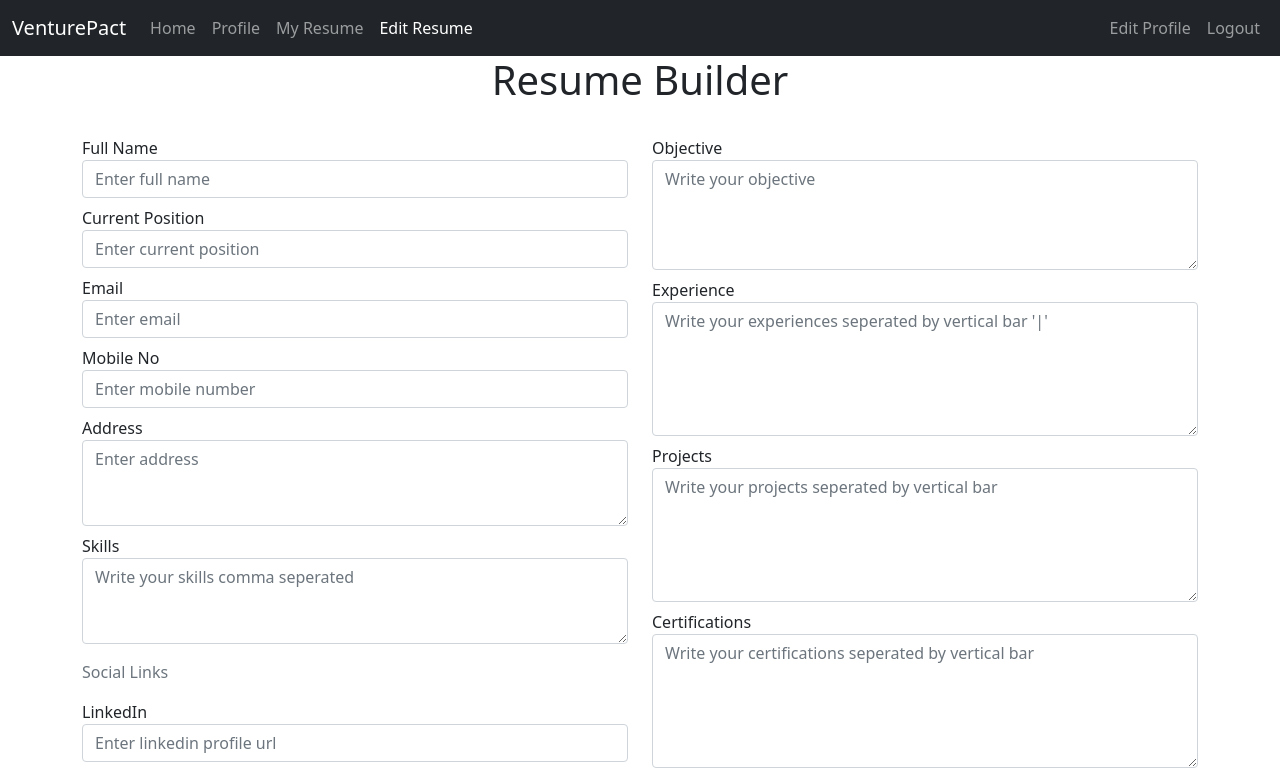
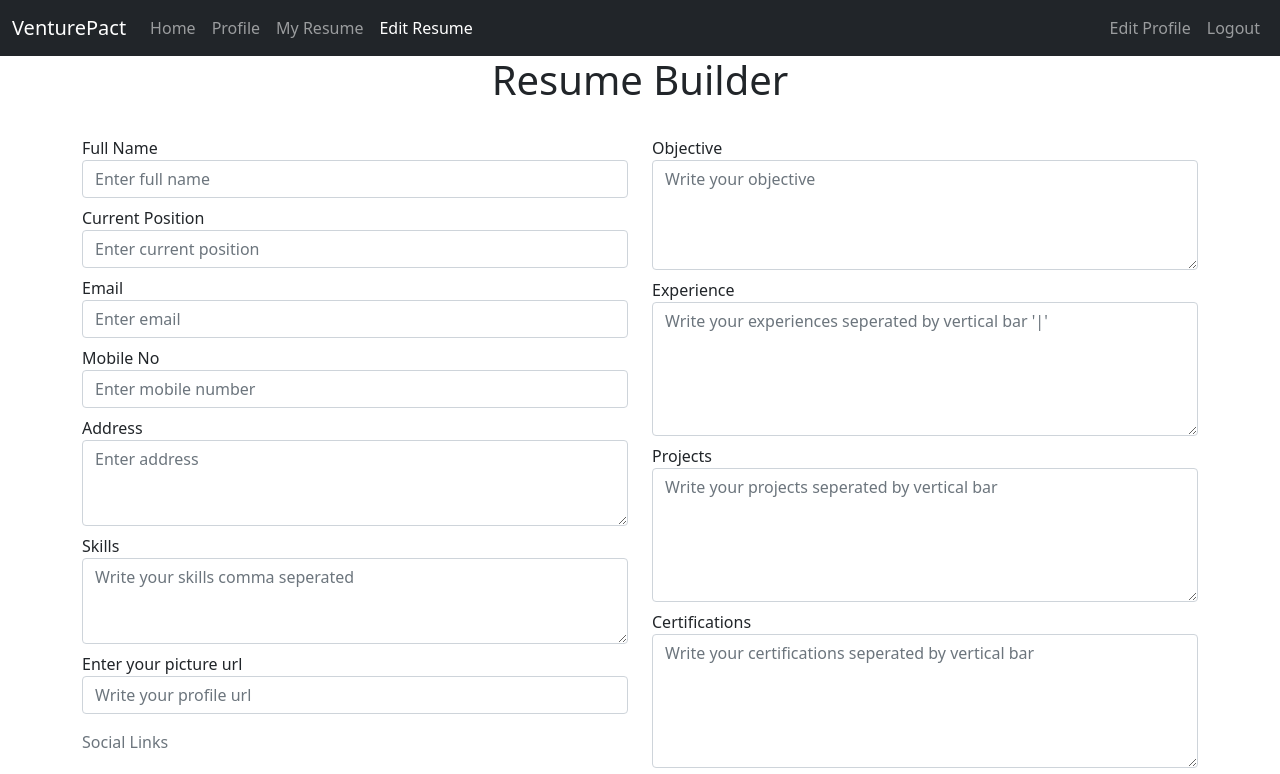
Before and after one commit to heysaurabhkumar/authentication-frontend, an Angular app: page /resume in a window 1280 px wide. Shown: the top 774 px of the page. Built offline with nearby package versions, Linux system fonts and the light colour scheme; no server answers; sample sign-in values are in the browser's storage.

Commit message:
profile pic input added

```diff
--- a/src/app/resume-form/resume-form.component.html
+++ b/src/app/resume-form/resume-form.component.html
@@ -31,10 +31,10 @@
                 <label for="skillsInput">Skills</label>
                 <textarea id="skillsInput" formControlName="skills" rows="3" class="form-control" placeholder="Write your skills comma seperated"></textarea>
             </div>
-            <!-- <div class="form-group mt-2">
-                <label for="profileInput">Select your profile image</label>
-                <input type="file" id="profileInput" class="form-control" />
-            </div> -->
+            <div class="form-group mt-2">
+                <label for="profileInput">Enter your picture url</label>
+                <input type="url" formControlName="profile" id="profileInput" placeholder="Write your profile url" class="form-control" />
+            </div>
             <p class="text-secondary mt-3">Social Links</p>
             <div class="form-group mt-2">
                 <label for="linkedInput">LinkedIn</label>
--- a/src/app/resume-form/resume-form.component.ts
+++ b/src/app/resume-form/resume-form.component.ts
@@ -16,7 +16,7 @@ export class ResumeFormComponent implements OnInit {
     mobile: new FormControl(''),
     address: new FormControl(''),
     skills: new FormControl(''),
-    // profile: new FormControl(''),
+    profile: new FormControl(''),
     linkedin: new FormControl(''),
     facebook: new FormControl(''),
     instagram: new FormControl(''),
@@ -41,6 +41,7 @@ export class ResumeFormComponent implements OnInit {
           mobile: JSON.parse(JSON.stringify(res)).mobile,
           address: JSON.parse(JSON.stringify(res)).address,
           skills: JSON.parse(JSON.stringify(res)).skills,
+          profile: JSON.parse(JSON.stringify(res)).profile,
           linkedin: JSON.parse(JSON.stringify(res)).linkedin,
           facebook: JSON.parse(JSON.stringify(res)).facebook,
           instagram: JSON.parse(JSON.stringify(res)).instagram,
--- a/src/app/resume-template/resume-template.component.html
+++ b/src/app/resume-template/resume-template.component.html
@@ -2,7 +2,7 @@
     <div class="row">
         <div class="col-md-3 py-5 background">
             <div class="text-center">
-                <img src="https://st.depositphotos.com/2101611/3925/v/600/depositphotos_39258143-stock-illustration-businessman-avatar-profile-picture.jpg" alt="profile image" class="img-fluid myimg mb-2" />
+                <img [src]="resumeData.profile" alt="profile image" class="img-fluid myimg mb-2" />
 
                 <p>{{ resumeData.position }}</p>
             </div>
--- a/src/app/resume-template/resume-template.component.ts
+++ b/src/app/resume-template/resume-template.component.ts
@@ -17,7 +17,7 @@ export class ResumeTemplateComponent implements OnInit {
       (res) => {
         // console.log('hello');
 
-        // console.log(res);
+        console.log(res);
         this.resumeData = res;
         this.resumeData.skills = this.resumeData.skills.split(',');
         this.resumeData.languages = this.resumeData.languages.split(',');
```
